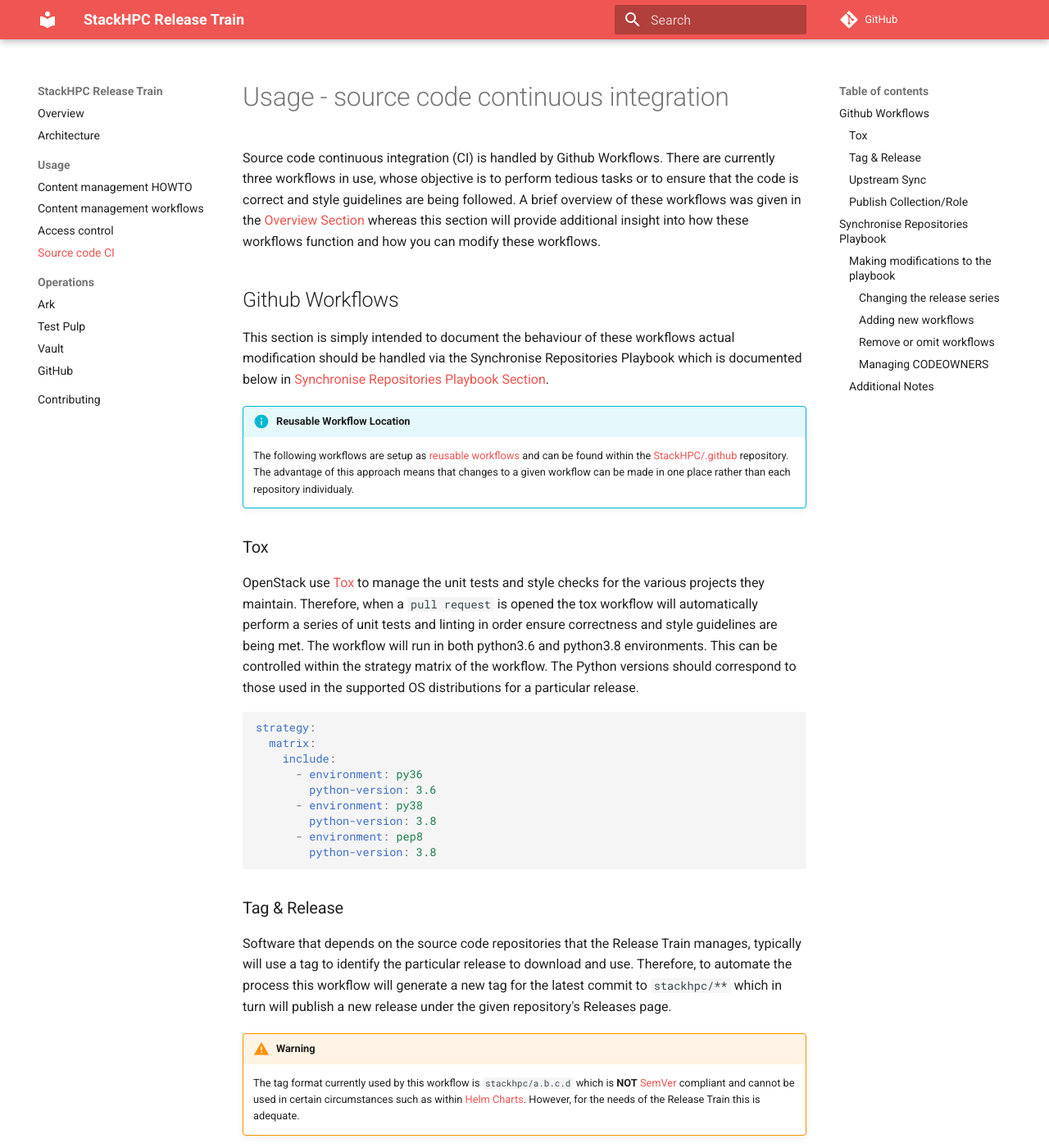
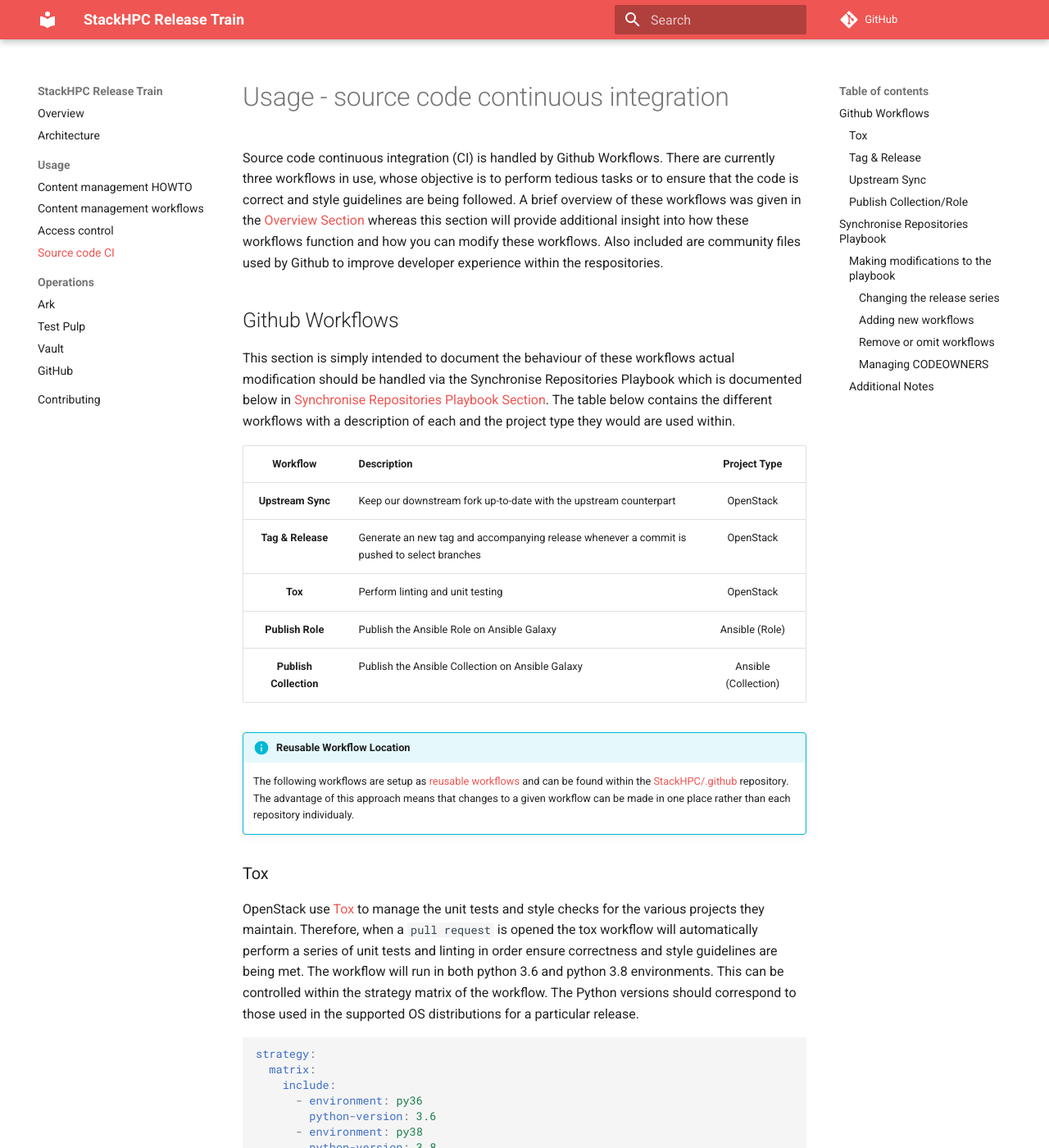
Before and after one commit to stackhpc/stackhpc-release-train, an MkDocs documentation site: the page built from docs/usage/source-code-ci.md, in a window 1280 px wide and 1400 px high. Shown: the whole window at 82% size. Built offline with MkDocs 1.6.1 and Material for MkDocs 9.7.7, drawn with Linux system fonts in a browser that asks for light colours; comment, search, counter and statistics services are not loaded.

Commit message:
feat: add table to list where workflows are used

```diff
--- a/docs/usage/source-code-ci.md
+++ b/docs/usage/source-code-ci.md
@@ -3,10 +3,20 @@
 Source code continuous integration (CI) is handled by Github Workflows.
 There are currently three workflows in use, whose objective is to perform tedious tasks or to ensure that the code is correct and style guidelines are being followed.
 A brief overview of these workflows was given in the [Overview Section](../index.md#github-actions) whereas this section will provide additional insight into how these workflows function and how you can modify these workflows.
+Also included are community files used by Github to improve developer experience within the respositories.
 
 ## Github Workflows
 
 This section is simply intended to document the behaviour of these workflows actual modification should be handled via the Synchronise Repositories Playbook which is documented below in [Synchronise Repositories Playbook Section](#synchronise-repositories-playbook).
+The table below contains the different workflows with a description of each and the project type they would are used within.
+
+| Workflow               | Description                                                                                 | Project Type         |
+| :--------------------: | ------------------------------------------------------------------------------------------- | :------------------: |
+| **Upstream Sync**      | Keep our downstream fork up-to-date with the upstream counterpart                           | OpenStack            |
+| **Tag & Release**      | Generate an new tag and accompanying release whenever a commit is pushed to select branches | OpenStack            |
+| **Tox**                | Perform linting and unit testing                                                            | OpenStack            |
+| **Publish Role**       | Publish the Ansible Role on Ansible Galaxy                                                  | Ansible (Role)       |
+| **Publish Collection** | Publish the Ansible Collection on Ansible Galaxy                                            | Ansible (Collection) |
 
 !!! info "Reusable Workflow Location"
 
@@ -16,7 +26,7 @@ This section is simply intended to document the behaviour of these workflows act
 
 OpenStack use [Tox](https://wiki.openstack.org/wiki/Testing) to manage the unit tests and style checks for the various projects they maintain.
 Therefore, when a `pull request` is opened the tox workflow will automatically perform a series of unit tests and linting in order ensure correctness and style guidelines are being met.
-The workflow will run in both python3.6 and python3.8 environments.
+The workflow will run in both python 3.6 and python 3.8 environments.
 This can be controlled within the strategy matrix of the workflow.
 The Python versions should correspond to those used in the supported OS distributions for a particular release.
 
--- a/mkdocs.yml
+++ b/mkdocs.yml
@@ -16,6 +16,7 @@ markdown_extensions:
       permalink: True
   - pymdownx.details
   - pymdownx.superfences
+  - tables
 nav:
   - Overview: index.md
   - Architecture: architecture/index.md
```
